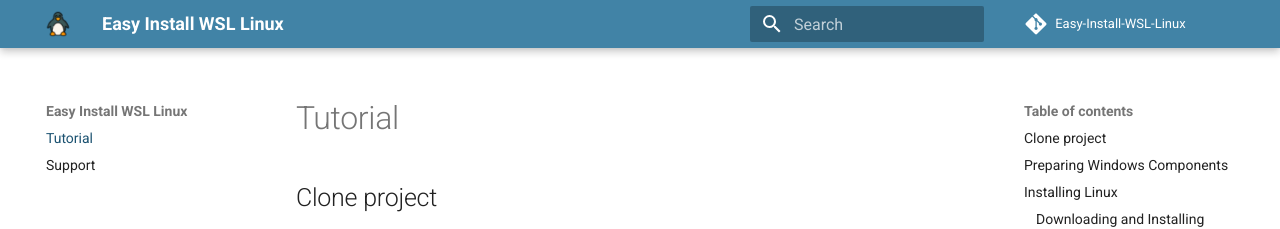
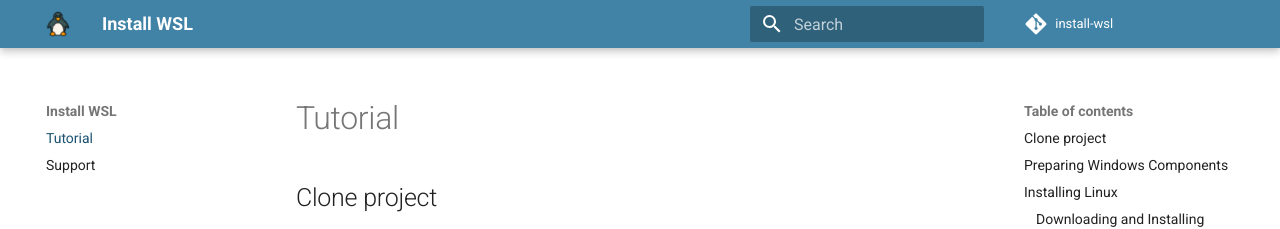
Before and after one commit to KsQRooW/install-wsl, an MkDocs documentation site: the page built from docs/index.md, in a window 1280 px wide. Shown: the top 229 px of the page. Built offline with MkDocs 1.6.1 and Material for MkDocs 9.7.7, drawn with Linux system fonts in a browser that asks for light colours; comment, search, counter and statistics services are not loaded.

Commit message:
docs: changed repo url in mkdocs.yml

```diff
--- a/mkdocs.yml
+++ b/mkdocs.yml
@@ -1,7 +1,7 @@
-site_name: Easy Install WSL Linux
+site_name: Install WSL
 
-repo_name: Easy-Install-WSL-Linux
-repo_url: https://github.com/KsQRooW/Easy-Install-WSL-Linux
+repo_name: install-wsl
+repo_url: https://github.com/KsQRooW/install-wsl
 edit_uri: ''
 
 theme:
```
